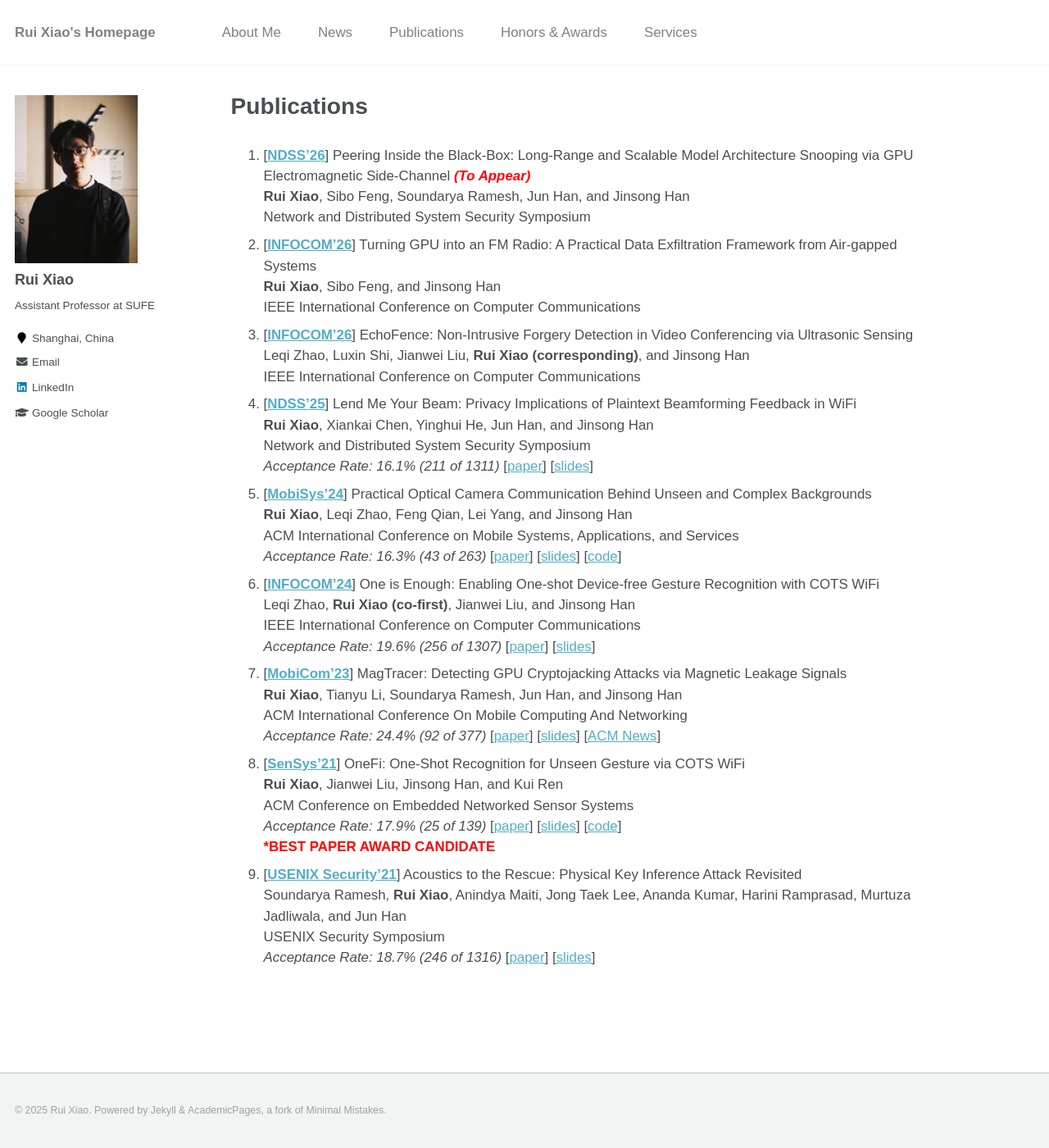
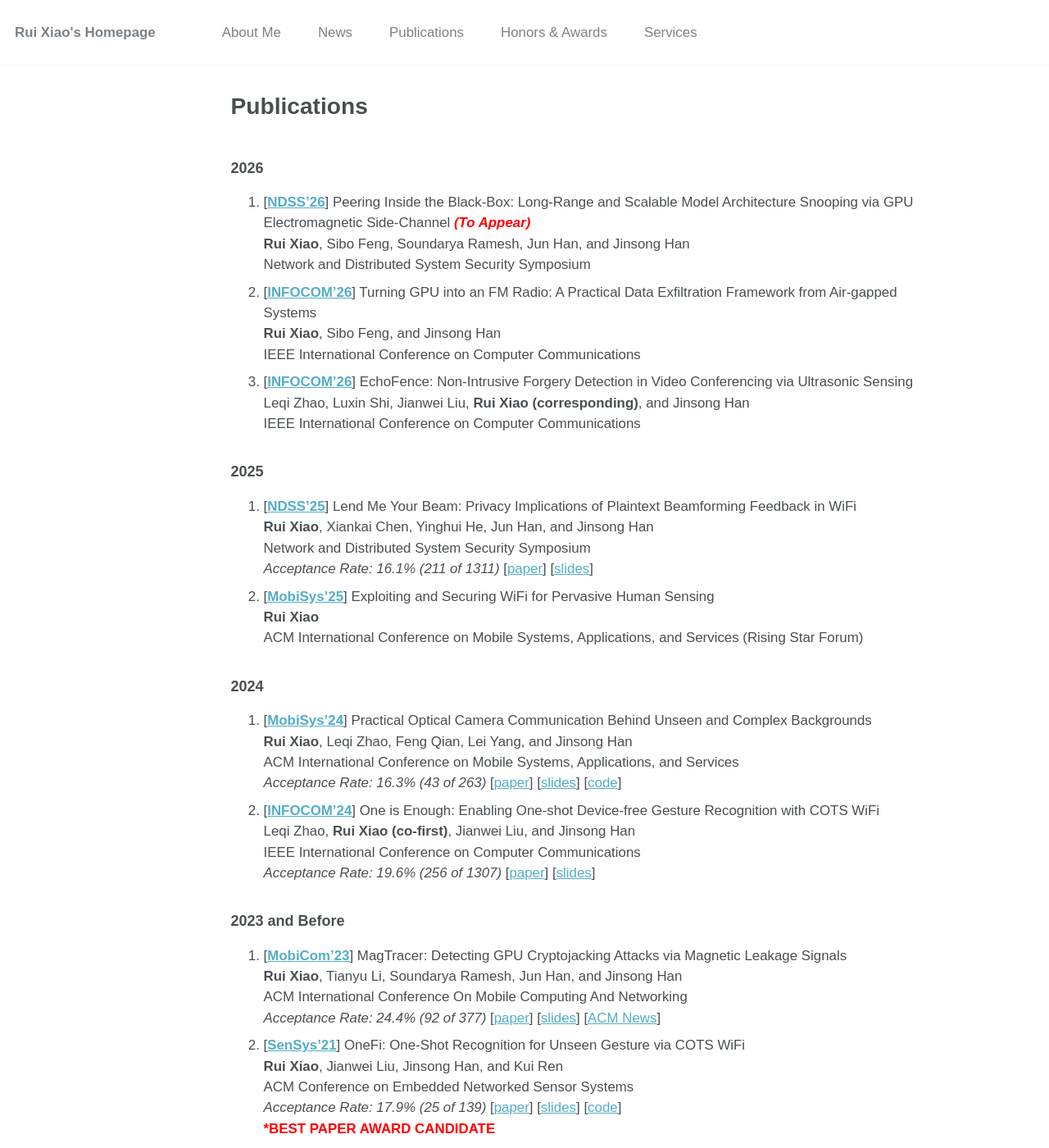
Before and after one commit to ruixiao24/ruixiao24.github.io, a Jekyll site: the page built from _pages/publications.md, in a window 1280 px wide and 1400 px high. Shown: the whole window at 82% size. Built offline with Jekyll 4.4.1, drawn with Linux system fonts in a browser that asks for light colours.

Commit message:
modify width

```diff
--- a/_pages/publications.md
+++ b/_pages/publications.md
@@ -1,10 +1,11 @@
 ---
 title: "Publications"
 permalink: /publications/
-author_profile: true
+author_profile: false
 classes: publications-page
 ---
 
+### 2026
 1. [**[NDSS'26](https://www.ndss-symposium.org/ndss2026/)**] Peering Inside the Black-Box: Long-Range and Scalable Model Architecture Snooping via GPU Electromagnetic Side-Channel <span style="color:red"><strong><em>(To Appear)</em></strong></span>
    **Rui Xiao**, Sibo Feng, Soundarya Ramesh, Jun Han, and Jinsong Han
    Network and Distributed System Security Symposium
@@ -14,10 +15,17 @@
 1. [**[INFOCOM'26](https://infocom2026.ieee-infocom.org/)**] EchoFence: Non-Intrusive Forgery Detection in Video Conferencing via Ultrasonic Sensing
    Leqi Zhao, Luxin Shi, Jianwei Liu, **Rui Xiao (corresponding)**, and Jinsong Han
    IEEE International Conference on Computer Communications
+
+### 2025
 1. [**[NDSS'25](https://www.ndss-symposium.org/ndss2025/)**] Lend Me Your Beam: Privacy Implications of Plaintext Beamforming Feedback in WiFi
    **Rui Xiao**, Xiankai Chen, Yinghui He, Jun Han, and Jinsong Han
    Network and Distributed System Security Symposium
    *Acceptance Rate: 16.1% (211 of 1311)* [[paper](https://ruixiao24.github.io/files/leakybeam-ndss25.pdf)] [[slides](https://ruixiao24.github.io/files/leakybeam-ndss-slides.pdf)]
+1. [**[MobiSys'25](https://sigmobile.org/mobisys/2025/)**] Exploiting and Securing WiFi for Pervasive Human Sensing
+   **Rui Xiao**
+   ACM International Conference on Mobile Systems, Applications, and Services (Rising Star Forum)
+
+### 2024
 1. [**[MobiSys'24](https://sigmobile.org/mobisys/2024/)**] Practical Optical Camera Communication Behind Unseen and Complex Backgrounds
     **Rui Xiao**, Leqi Zhao, Feng Qian, Lei Yang, and Jinsong Han
     ACM International Conference on Mobile Systems, Applications, and Services
@@ -26,6 +34,8 @@
     Leqi Zhao, **Rui Xiao (co-first)**, Jianwei Liu, and Jinsong Han
     IEEE International Conference on Computer Communications
     *Acceptance Rate: 19.6% (256 of 1307)* [[paper](https://ruixiao24.github.io/files/onesense-infocom24.pdf)] [[slides](https://ruixiao24.github.io/files/OneSense.pdf)]
+
+### 2023 and Before
 1. [**[MobiCom'23](https://sigmobile.org/mobicom/2023/)**] MagTracer: Detecting GPU Cryptojacking Attacks via Magnetic Leakage Signals
     **Rui Xiao**, Tianyu Li, Soundarya Ramesh, Jun Han, and Jinsong Han
     ACM International Conference On Mobile Computing And Networking
--- a/_sass/_customize.scss
+++ b/_sass/_customize.scss
@@ -1,5 +1,11 @@
+.publications-page #main {
+  max-width: 1400px;
+  padding-left: 0.5em;
+  padding-right: 0.5em;
+}
+
 .publications-page .page__content {
-  font-size: 0.9em; /* tweak as desired */
+  font-size: 0.8em; /* tweak as desired */
 }
 
 .publications-page .archive__item-title {
--- a/assets/css/main.scss
+++ b/assets/css/main.scss
@@ -38,5 +38,5 @@
 @import "vendor/font-awesome/solid";
 @import "vendor/font-awesome/brands";
 @import "vendor/magnific-popup/magnific-popup";
+@import "customize";
 @import "print";
-@import "customize";
```
